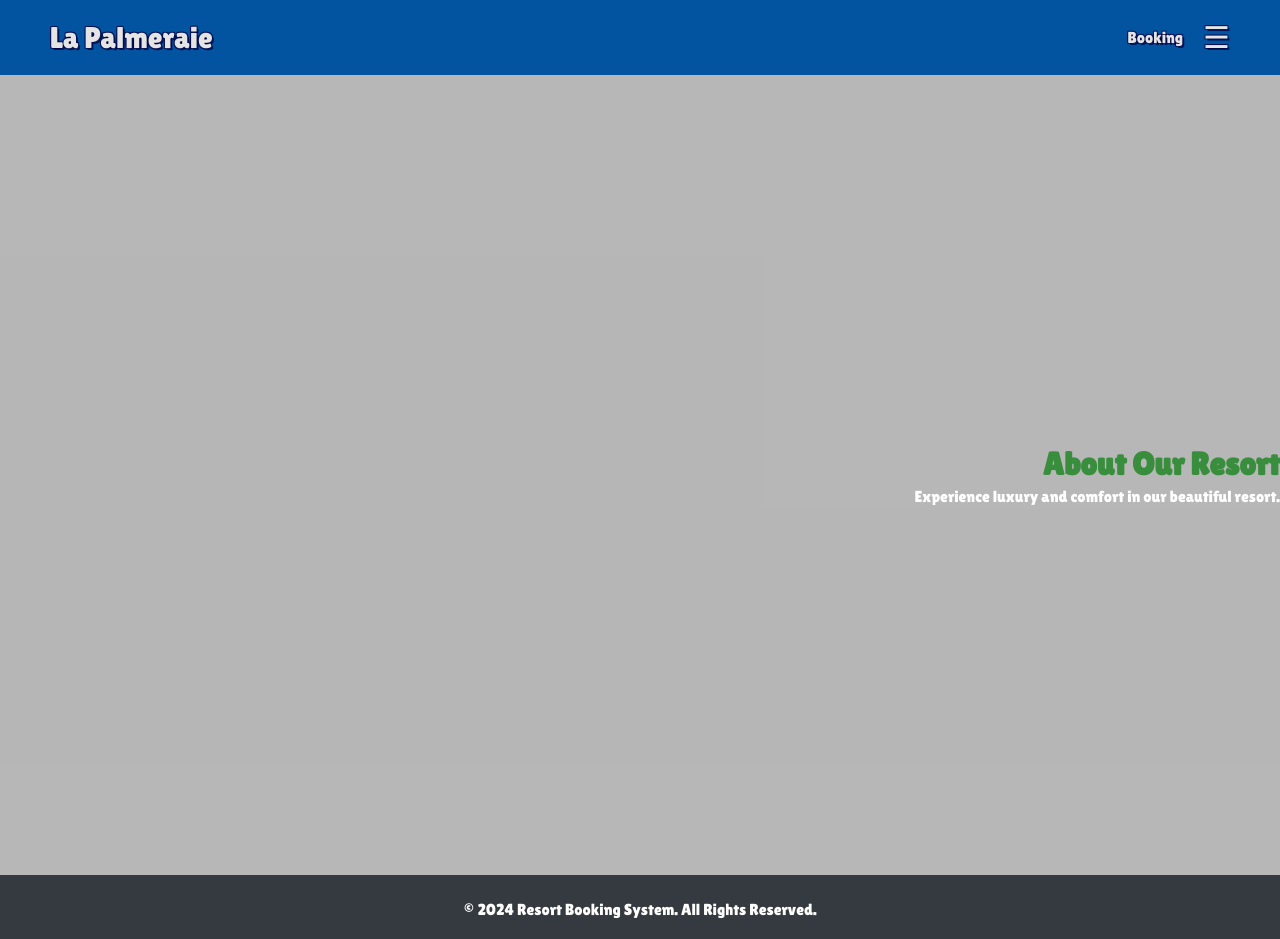
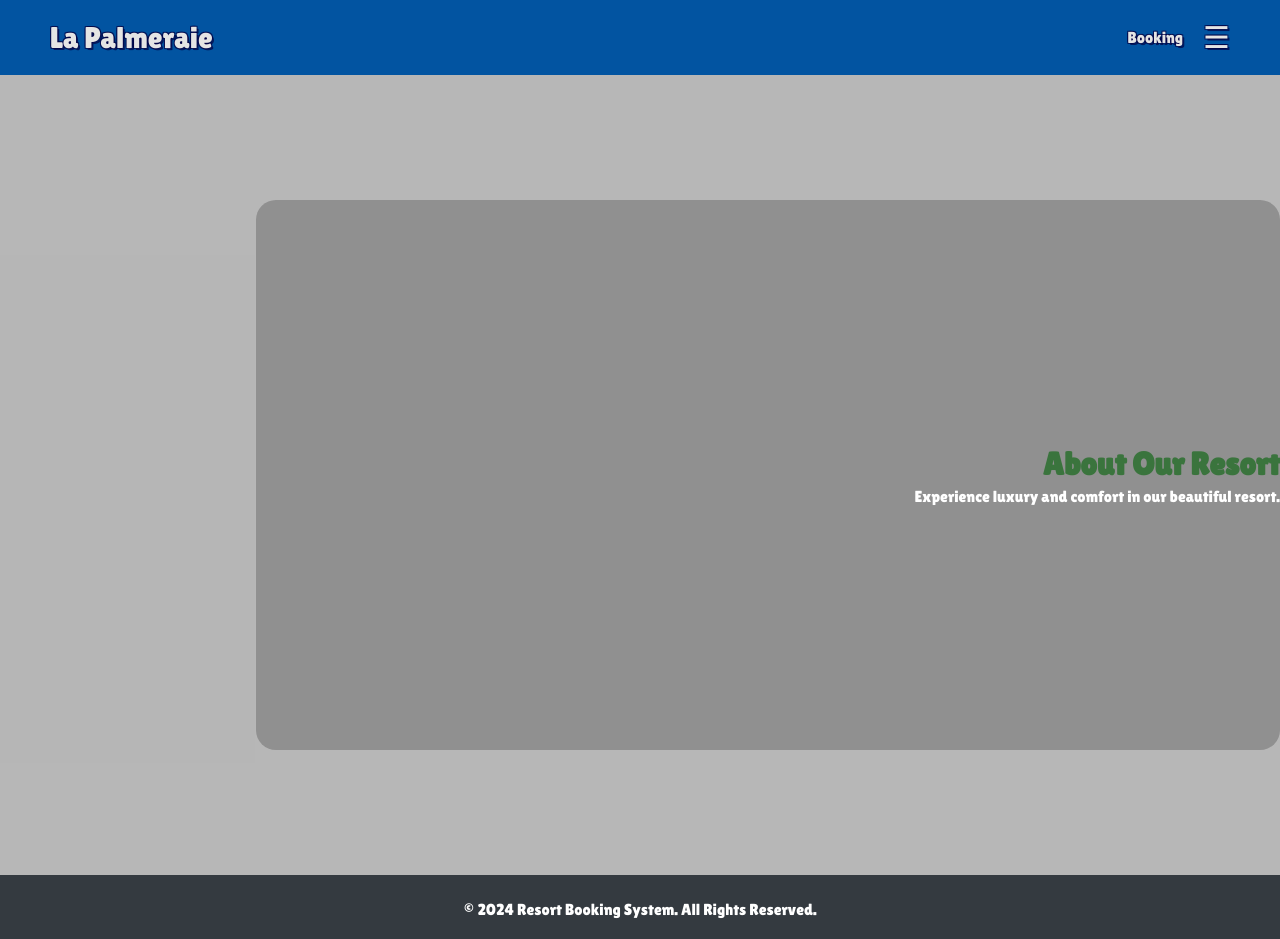
Before and after one commit to Aleyn05/Booking_System, a React (Create React App) app in the folder client/: page /about in a window 1280 px wide. Built offline with nearby package versions, Linux system fonts and the light colour scheme.

Commit message:
update About.js
update info

```diff
--- a/client/src/components/About.js
+++ b/client/src/components/About.js
@@ -4,6 +4,7 @@ import '../styles/About.css';
 function About() {
     return (
         <div className="about-container">
+            <div className="overlay"></div>
             <h1>About Our Resort</h1>
             <p>Experience luxury and comfort in our beautiful resort.</p>
         </div>
```
